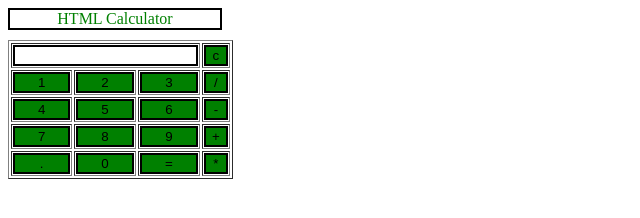
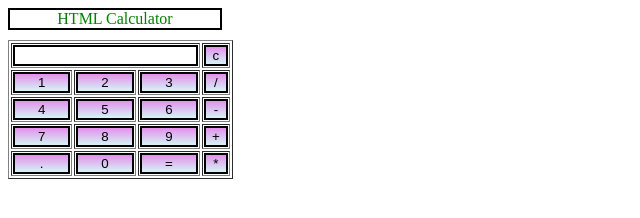
Before and after one commit to Furkan-Gulsen/HTML-CSS-JAVASCRIPT, a website: page calculator.html in a window 1280 px wide. Shown: the whole page, without its empty margins (0-640 px from the left). Drawn offline with Linux system fonts and the light colour scheme.

Commit message:
Change the UI of the buttons

```diff
--- a/calculator.html
+++ b/calculator.html
@@ -33,7 +33,7 @@
 
          input[type="button"]
          {
-         background-color:green;
+            background-image: linear-gradient(to bottom, #e390ec, #d4f5f5);
          color: black;
          border: solid black 2px;
          width:100%
```
